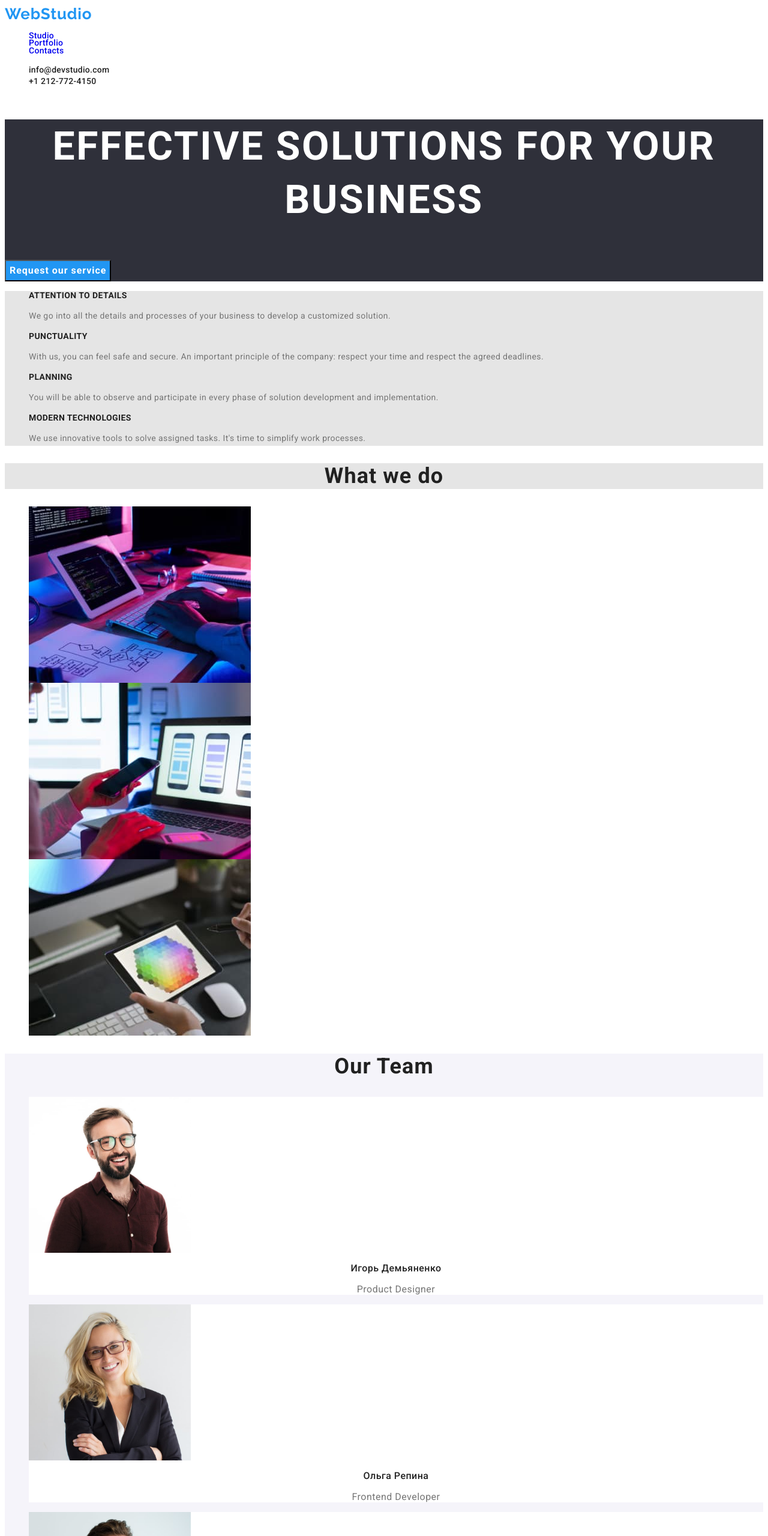
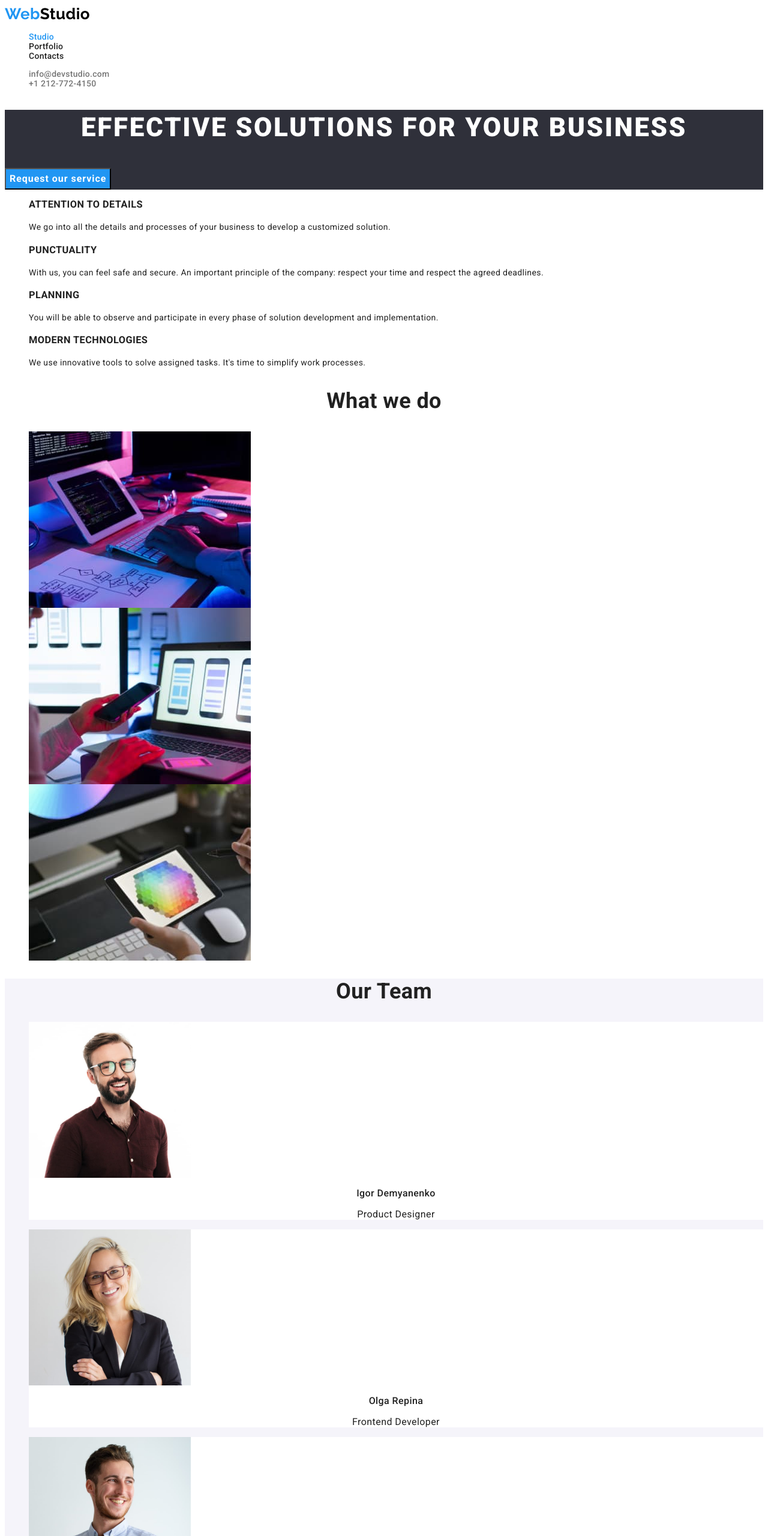
Before and after one commit to vrexvf5/goit-markup-hw-02, a plain HTML site: page index.html in a window 1280 px wide. Shown: the top 2560 px of the page at 60% size. Drawn offline with Linux system fonts and the light colour scheme.

Commit message:
Mentor corrections  fix

```diff
--- a/css/styles.css
+++ b/css/styles.css
@@ -2,10 +2,14 @@
     --accent-color: #2196F3;
     --main-text-color: #212121;
     --secondary-text-color: #757575;
+    --main-background-color: #ffffff;
+    --secondary-background-color: #e5e5e5
 }
 
 body {
     font-family: 'Roboto', sans-serif;
+    font-size: 14px;
+    letter-spacing: 0.03em;
 }
 
 .link {
@@ -27,38 +31,62 @@ button {
 /* Studio */
 
 .page-header {
-    background-color: #ffffff;
+    background-color: var(--main-background-color);
 }
 
 .filter {
-    background-color: #E5E5E5;
+    background-color: var(--secondary-background-color);
 }
 
-.home-link {
+.home-link >.web {
     font-family: 'Raleway', sans-serif;
     font-weight: 700;
     font-size: 26px;
-    line-height: 31px;
-    letter-spacing: 0.03em;
+    line-height: 1.19;
     color: var(--accent-color);
 }
 
-.menu, .contacts {
-    font-family: inherit;
+.home-link >.studio-up {
+    font-family: 'Raleway', sans-serif;
+    font-weight: 700;
+    font-size: 26px;
+    line-height: 1.19;
+    color: #000000;
+}
+
+.home-link >.studio-down {
+    font-family: 'Raleway', sans-serif;
+    font-weight: 700;
+    font-size: 26px;
+    line-height: 1.19;
+    color: #ffffff;
+}
+
+.menu-item .link {
     font-weight: 500;
-    font-size: 14px;
     line-height: 0.88;
     letter-spacing: 0.02em;
     color: var(--main-text-color);
 }
 
-.menu:hover,
-.menu:focus {
+.menu-item .link.current {
+    color: var(--accent-color)
+}
+
+.header-contacts {
+    font-weight: 500;
+    line-height: 0.88;
+    letter-spacing: 0.02em;
+    color: var(--secondary-text-color);
+}
+
+.menu-link:hover,
+.menu-link:focus {
     color: var(--accent-color);
 }
 
-.contacts:hover,
-.contacts:focus {
+.header-contacts:hover,
+.header-contacts:focus {
     color: var(--accent-color);
 }
 
@@ -66,8 +94,7 @@ button {
     background-color: #2F303A;
 }
 
-.hero {
-    font-family: inherit;
+.hero-title {
     font-weight: 900;
     font-size: 44px;
     line-height: 1.36;
@@ -88,7 +115,7 @@ button {
     background-color: var(--accent-color);
 }
 
-.hero, .hero-button {
+.hero-title, .hero-button {
     color: #ffffff;
 }
 
@@ -111,56 +138,44 @@ button {
 }
 
 .features-title {
-    font-family: inherit;
     font-weight: 700;
-    font-size: 14px;
     line-height: 1.14;
-    letter-spacing: 0.03em;
     text-transform: uppercase;
     color: var(--main-text-color);
 }
 
 .features-text {
-    font-family: inherit;
-    font-size: 14px;
     line-height: 1.71;
-    letter-spacing: 0.03em;
-    color: var(--secondary-text-color);
+    color: var(--main-text-color);
 }
 
 .tasks, .team-title {
-    font-family: inherit;
     font-weight: 700;
     font-size: 36px;
     line-height: 1.17;
     text-align: center;
-    letter-spacing: 0.03em;
     color: var(--main-text-color);
 }
 
 .team-member {
-    font-family: inherit;
     font-weight: 500;
     font-size: 16px;
     line-height: 19px;
     /* identical to box height */
     text-align: center;
-    letter-spacing: 0.03em;
     color: var(--main-text-color);
 }
 
 .team-function {
-    font-family: inherit;
     font-size: 16px;
     line-height: 19px;
     /* identical to box height */
     text-align: center;
-    letter-spacing: 0.03em;
-    color: var(--secondary-text-color);
+    color: var(--main-text-color);
 }
 
 .features, .tasks {
-    background-color: #E5E5E5;;
+    background-color: var(--main-background-color);
 }
 
 .team {
@@ -168,7 +183,7 @@ button {
 }
 
 .team-card {
-    background-color: #ffffff;
+    background-color: var(--main-background-color);
 }
 
 footer {
@@ -176,20 +191,14 @@ footer {
 }
 
 .address-link {
-    font-family: inherit;
     font-style: normal;
-    font-size: 14px;
     line-height: 1.71;
-    letter-spacing: 0.03em;
     color: #FFFFFF;
 }
 
 .footer-mail, .footer-phone {
-    font-family: inherit;
     font-style: normal;
-    font-size: 14px;
     line-height: 1.71;
-    letter-spacing: 0.03em;
     color: rgba(255, 255, 255, 0.6);
 }
 
@@ -216,9 +225,8 @@ footer {
     font-size: 16px;
     line-height: 1.62;
     text-align: center;
-    letter-spacing: 0.03em;
     color: var(--main-text-color);
-    background-color: #F5F4FA;;
+    background-color: var(--secondary-background-color);
 }
 
 .filter-button:hover,
@@ -228,7 +236,6 @@ footer {
 }
 
 .example-title {
-    font-family: inherit;
     font-weight: 700;
     font-size: 18px;
     line-height: 2.00;
@@ -237,13 +244,11 @@ footer {
 }
 
 .example-text {
-    font-family: inherit;
     font-size: 16px;
     line-height: 1.88;
-    letter-spacing: 0.03em;
     color: var(--secondary-text-color);
 }
 
 .project-card {
-    background-color: #ffffff;
+    background-color: var(--main-background-color);
 }
--- a/index.html
+++ b/index.html
@@ -13,10 +13,10 @@
 <body>
     <header class="page-header">
         <nav class="menu">
-            <a class="home-link link" href="./index.html">WebStudio</a>
-            <ul class="menu list">
+            <a class="home-link link" href="./index.html"><span class="web">Web</span><span class="studio-up">Studio</span></a>
+            <ul class="menu-list list">
                 <li class="menu-item">
-                    <a class="menu-link link" href="#studio">Studio</a>
+                    <a class="menu-link link current" href="#studio">Studio</a>
                 </li>
                 <li class="menu-item">
                     <a class="menu-link link" href="./portfolio.html">Portfolio</a>
@@ -27,15 +27,15 @@
             </ul>
         </nav>
         <ul class="list">
-            <li><a class="contacts link" href="mailto:info@devstudio.com">info@devstudio.com</a></li>
-            <li><a class="contacts link" href="tel:+12127724150">+1 212-772-4150</a></li>
+            <li><a class="header-contacts link" href="mailto:info@devstudio.com">info@devstudio.com</a></li>
+            <li><a class="header-contacts link" href="tel:+12127724150">+1 212-772-4150</a></li>
         </ul>
     </header>
 
     <main>
         <!-- hero -->
         <section class="hero">
-        <h1 class="title">EFFECTIVE SOLUTIONS FOR YOUR BUSINESS</h1>
+        <h1 class="hero-title">EFFECTIVE SOLUTIONS FOR YOUR BUSINESS</h1>
         <button class="hero-button" type="button">Request our service</button>
         </section>
 
@@ -82,22 +82,22 @@
             <ul class="list">
                 <li class="team-card">
                     <img src="./images/team-member-1.jpg" alt="igor-demyanenko" width="270">
-                    <h3 class="team-member">Игорь Демьяненко</h3>
+                    <h3 class="team-member">Igor Demyanenko</h3>
                     <p class="team-function">Product Designer</p>
                 </li>
                 <li class="team-card">
                     <img src="./images/team-member-2.jpg" alt="olga-repina" width="270">
-                    <h3 class="team-member">Ольга Репина</h3>
+                    <h3 class="team-member">Olga Repina</h3>
                     <p class="team-function">Frontend Developer</p>
                 </li>
                 <li class="team-card">
                     <img src="./images/team-member-3.jpg" alt="nikolay-tarasov" width="270">
-                    <h3 class="team-member">Николай Тарасов</h3>
+                    <h3 class="team-member">Nikolay Tarasov</h3>
                     <p class="team-function">Marketing</p>
                 </li>
                 <li class="team-card">
                     <img src="./images/team-member-4.jpg" alt="mikhail-yermakov" width="270">
-                    <h3 class="team-member">Михаил Ермаков</h3>
+                    <h3 class="team-member">Mikhail Yermakov</h3>
                     <p class="team-function">UI Designer</p>
                 </li>
             </ul>
@@ -105,7 +105,7 @@
     </main>
 
     <footer id="contacts">
-        <a class="home-link link" href="./index.html">WebStudio</a>
+        <a class="home-link link" href="./index.html"><span class="web">Web</span><span class="studio-down">Studio</span></a>
             <address>
                 <ul class="list">
                     <li><a class="address-link link"
```
Also changed, not shown: portfolio.html (+20 -19 lines).
